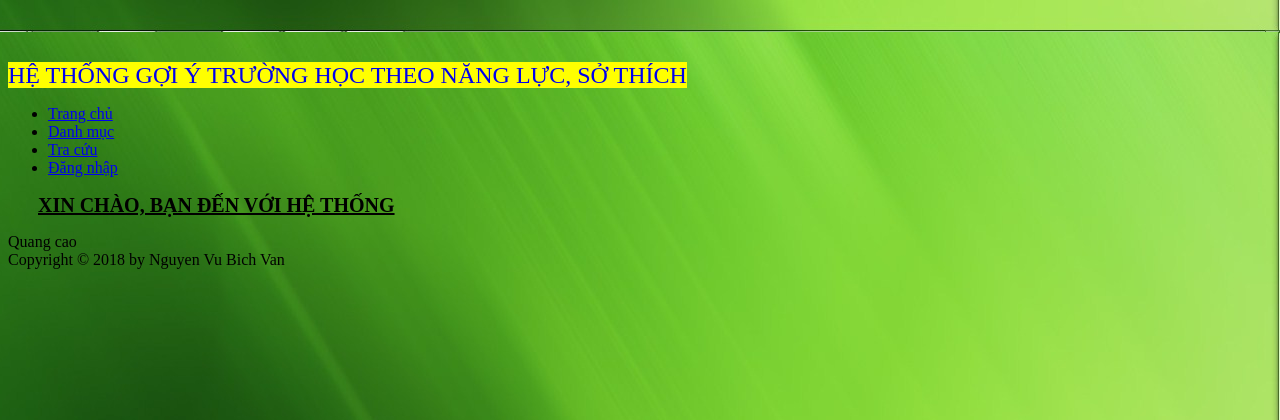
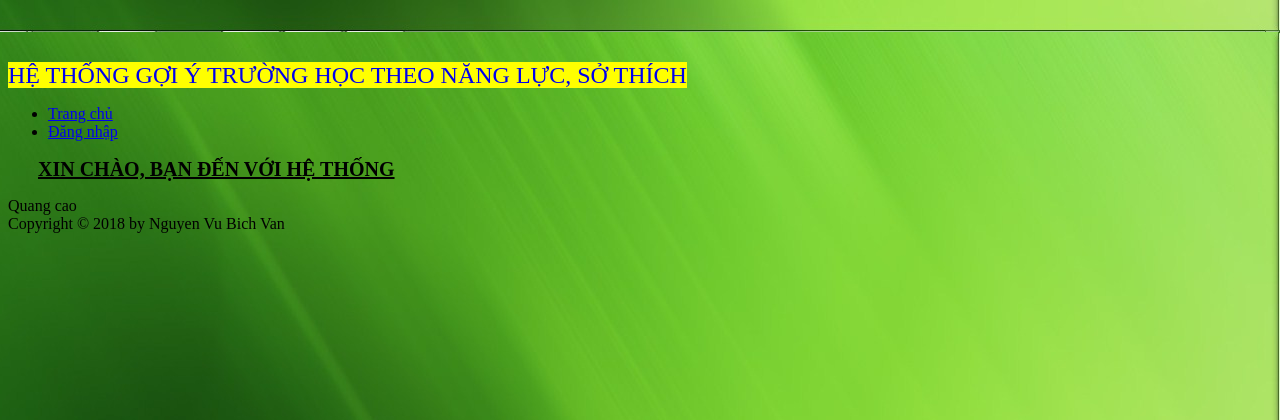
Before and after one commit to nguyenvubichvan1991/vanphp.github.io, a PHP site: page /index.php in a window 1280 px wide. Shown: the top 420 px of the page. Run offline with PHP 8.4, Linux system fonts and the light colour scheme.

Commit message:
Update index.php

```diff
--- a/index.php
+++ b/index.php
@@ -16,11 +16,9 @@
     <div id="menu">
         <ul>
             <li style="border-left: none;">
-                <a href="index.html">Trang chủ</a>
+                <a href="~/index.php">Trang chủ</a>
             </li>
-            <li><a href="#"> Danh mục</a></li>
-            <li><a href="#">Tra cứu</a></li>
-            <li><a href="login.php">Đăng nhập</a></li>
+            <li><a href="~/login.php">Đăng nhập</a></li>
 
         </ul>
     </div>
```
